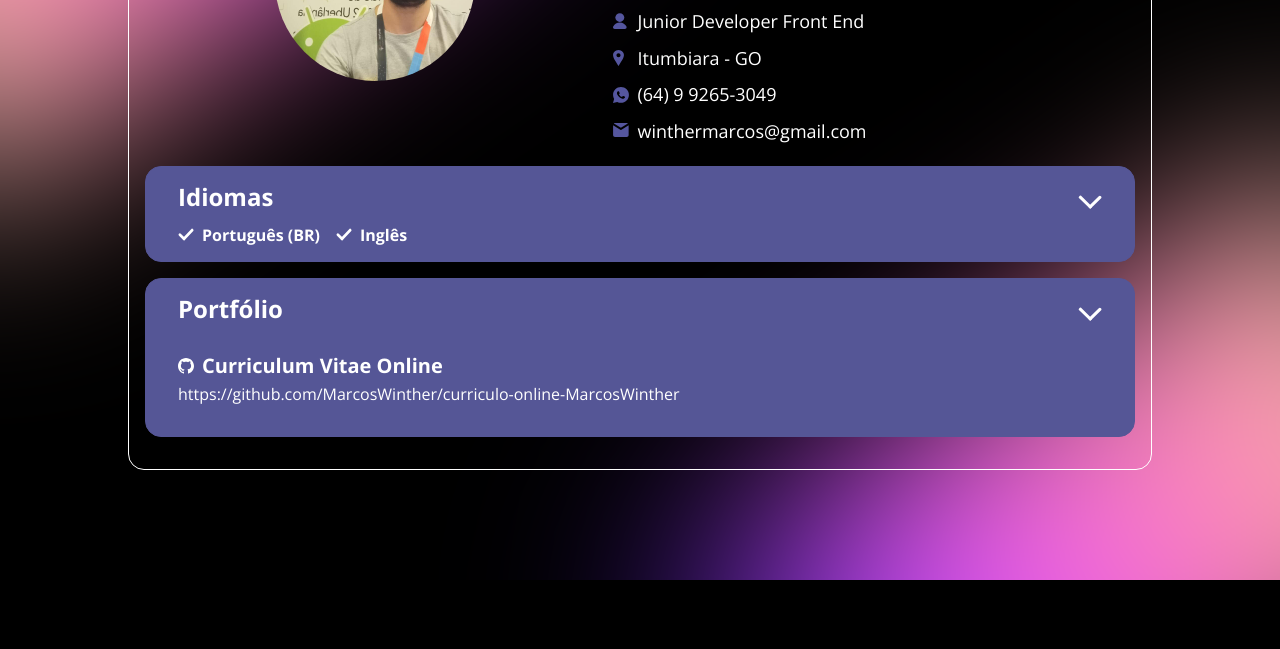
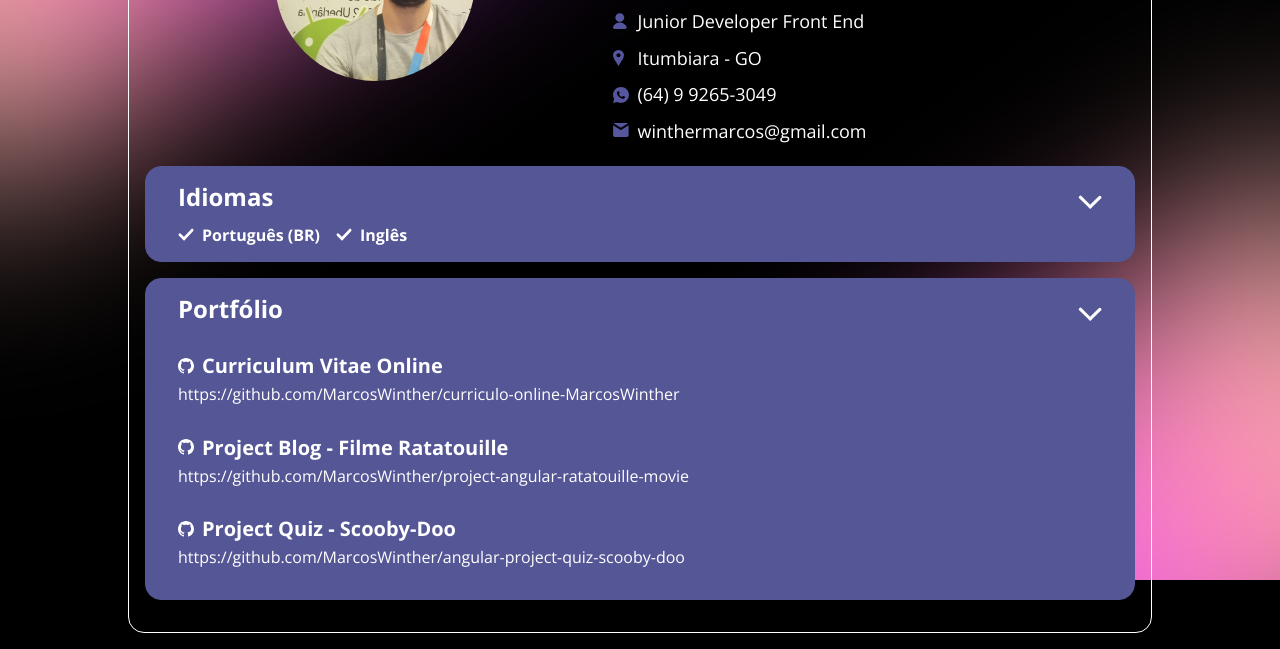
Before and after one commit to MarcosWinther/project-portfolio-html-css-js, a plain HTML site: page index.html in a window 1280 px wide. Shown: the part 220-869 px from the top of the page. Before the commit the page ends 800 px from the top, so only its background shows below. Drawn offline with nearby package versions, Linux system fonts and the light colour scheme.

Commit message:
Adicionado mais projetos na seção Portfólio

```diff
--- a/index.html
+++ b/index.html
@@ -64,6 +64,14 @@
                      <span class="title github">Curriculum Vitae Online</span>
                      <a href="https://github.com/MarcosWinther/curriculo-online-MarcosWinther" target="_blank">https://github.com/MarcosWinther/curriculo-online-MarcosWinther</a>
                   </li>
+                  <li>
+                     <span class="title github">Project Blog - Filme Ratatouille</span>
+                     <a href="https://github.com/MarcosWinther/project-angular-ratatouille-movie" target="_blank">https://github.com/MarcosWinther/project-angular-ratatouille-movie</a>
+                  </li>
+                  <li>
+                     <span class="title github">Project Quiz - Scooby-Doo</span>
+                     <a href="https://github.com/MarcosWinther/angular-project-quiz-scooby-doo" target="_blank">https://github.com/MarcosWinther/angular-project-quiz-scooby-doo</a>
+                  </li>
                </ul>
             </div>
          </section>
```
